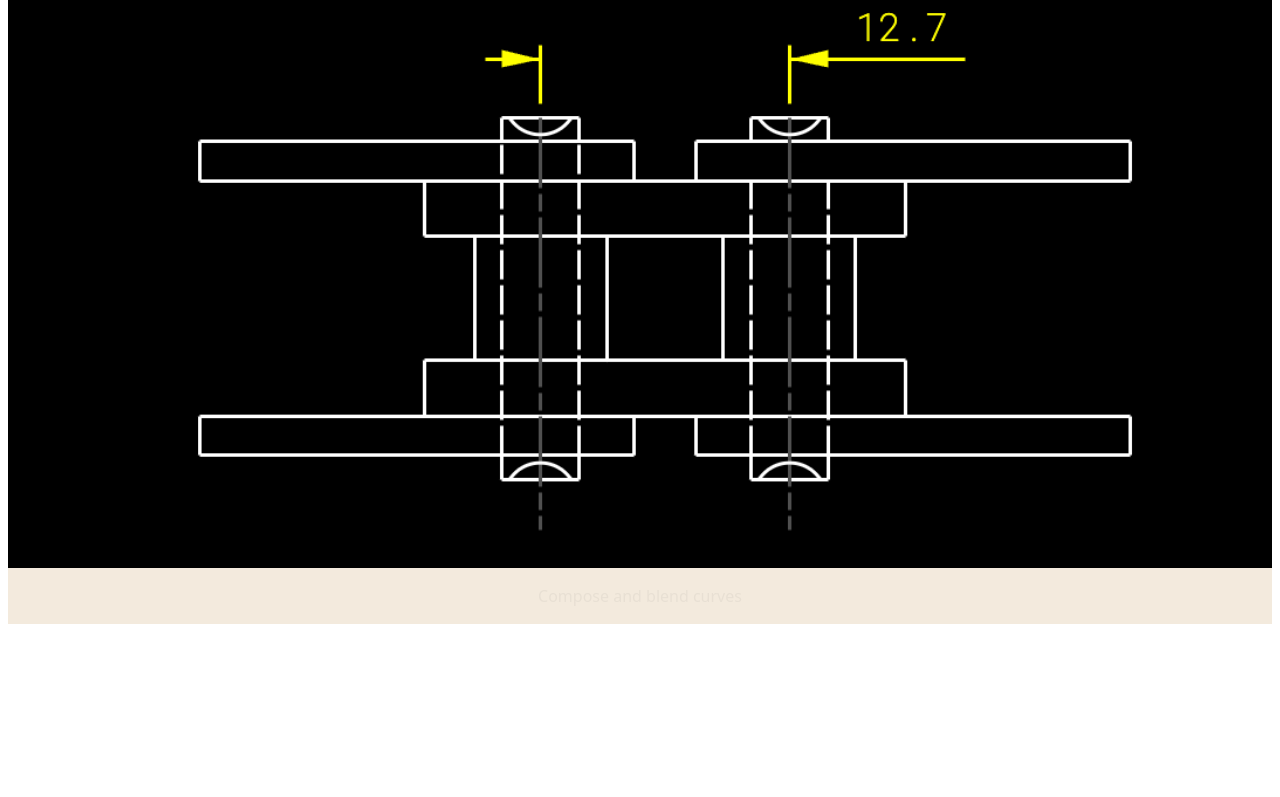
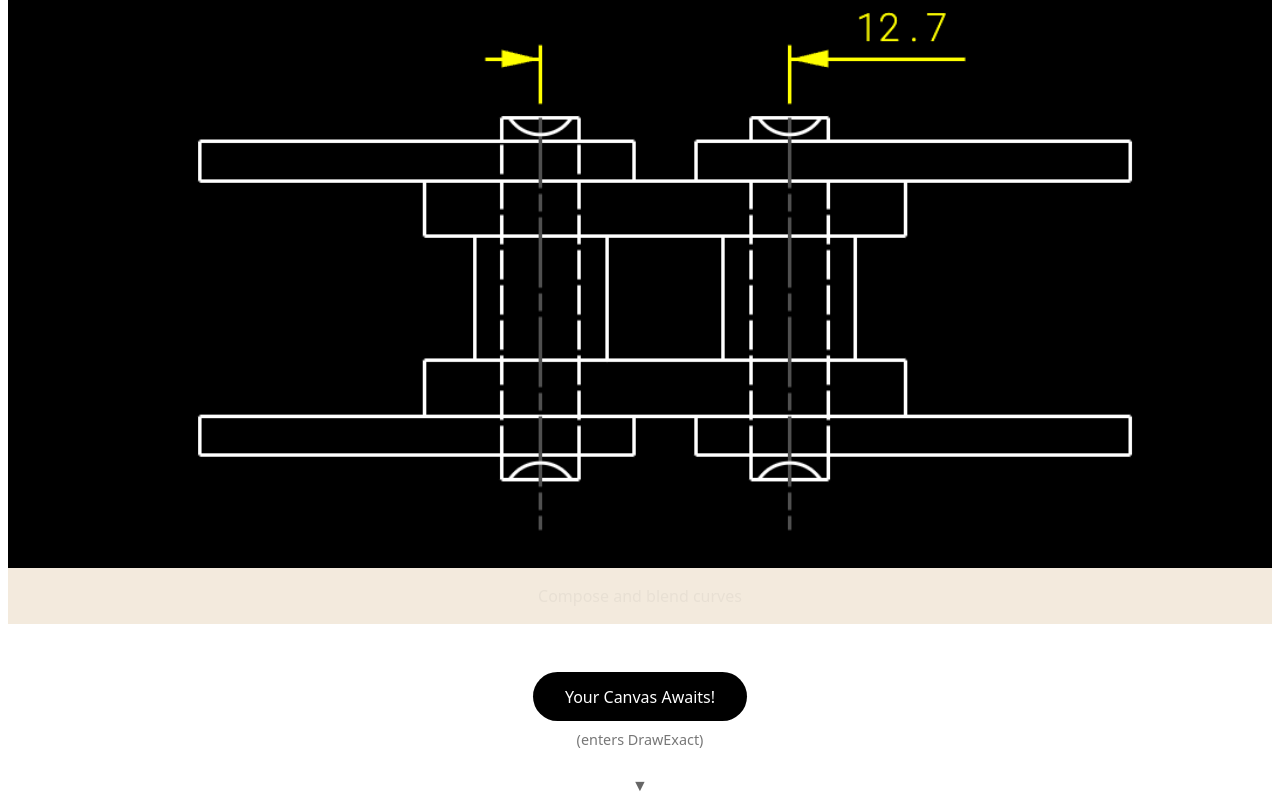
Before and after one commit to peterhoward42/dxact-web, a Svelte app: page / in a window 1280 px wide. Shown: the part 470-1267 px from the top of the page. Before the commit the page ends 1094 px from the top, so only its background shows below. Built offline with nearby package versions, Linux system fonts and the light colour scheme.

Commit message:
Put in finished CTA

```diff
--- a/src/App.svelte
+++ b/src/App.svelte
@@ -3,21 +3,23 @@
     import FeaturesSection from "./components/FeaturesSection.svelte";
     import HowItWorksSection from "./components/HowItWorksSection.svelte";
     import FooterSection from "./components/FooterSection.svelte";
+    import ScrollCue from "./components/ScrollCue.svelte";
 </script>
 
 <div class="screen">
     <div class="layout qcol">
         <HeroSection />
+        <ScrollCue />
     </div>
 </div>
 
 <style>
-    .screen{
+    .screen {
         width: 100vw;
     }
     .layout {
-        margin-left: .5rem;
-        margin-right: .5rem;
+        margin-left: 0.5rem;
+        margin-right: 0.5rem;
         align-items: center;
     }
 </style>
--- a/src/components/CTA.svelte
+++ b/src/components/CTA.svelte
@@ -1,6 +1,38 @@
 <script>
+    function handleOpenDrawExact() {
+        window.open("https://app.drawexact.click");
+    }
 </script>
 
-<div class="cta">
-    <span class="qaccent">Go to DrawExact</span>
+<div class="ctacluster qcol">
+    <!-- svelte-ignore a11y_click_events_have_key_events -->
+    <!-- svelte-ignore a11y_no_static_element_interactions -->
+    <div
+        class="button qpad-rem q-rounded-ends qfadein"
+        onclick={handleOpenDrawExact}
+    >
+        Your Canvas Awaits!
+    </div>
+    <div class="reinforce">(enters DrawExact)</div>
 </div>
+
+<style>
+    .ctacluster {
+        width: 100%;
+        margin-top: 3rem;
+        align-items: center;
+    }
+    .button {
+        padding-left: 2rem;
+        padding-right: 2rem;
+        text-align: center;
+
+        background-color: black;
+        color: white;
+    }
+    .reinforce {
+        font-size: 0.9rem;
+        margin-top: 0.5rem;
+        color: #777;
+    }
+</style>
--- a/src/components/HeroSection.svelte
+++ b/src/components/HeroSection.svelte
@@ -11,8 +11,8 @@
     Helps you shape ideas into precise drawings, right in your browser. Fast,
     efficient, no cost.</span
   >
-  <!-- <Carousel></Carousel> -->
   <ComposedImages aspectRatio="1.5"></ComposedImages>
+  <CTA />
 </div>
 
 <style>
@@ -23,7 +23,7 @@
   .head {
     width: 100%;
     padding-top: 1rem;
-    padding-bottom: .75rem;
+    padding-bottom: 0.75rem;
     font-size: 2rem;
     text-align: center;
   }
--- /dev/null
+++ b/src/components/ScrollCue.svelte
@@ -0,0 +1,24 @@
+<script></script>
+
+<div class="scroll-cue">▼</div>
+
+<style>
+    .scroll-cue {
+        text-align: center;
+        color: #666;
+        animation: floatDown 2s infinite ease-in-out;
+        margin-top: 1rem;
+    }
+
+    @keyframes floatDown {
+        0%,
+        100% {
+            transform: translateY(0);
+            opacity: 0.3;
+        }
+        50% {
+            transform: translateY(6px);
+            opacity: 1;
+        }
+    }
+</style>
```
